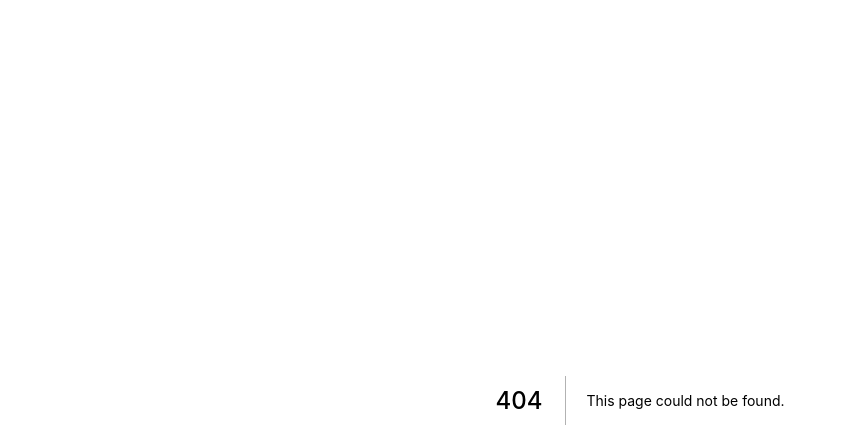
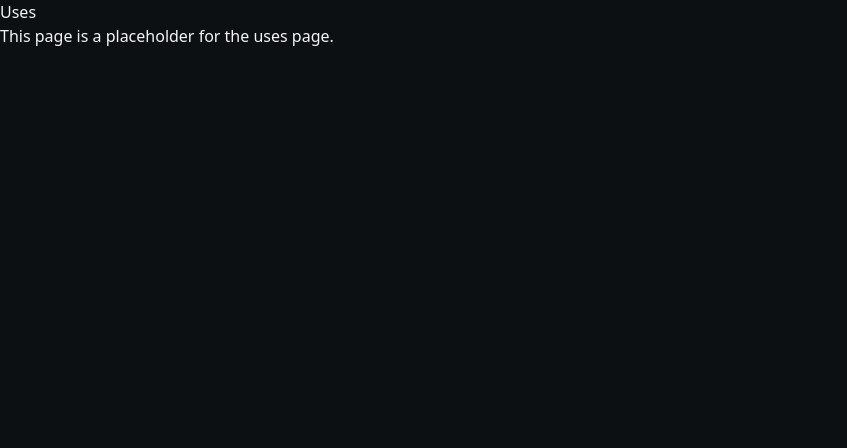
Before and after one commit to strlrd-29/Ouassim.io, a Next.js app: page /uses in a window 1280 px wide. Before the commit this address had no page. Shown: the top 448 px of the page, without its empty margins (0-847 px from the left). Built offline with nearby package versions, Linux system fonts and the light colour scheme.

Commit message:
started working on the uses page

```diff
--- /dev/null
+++ b/src/pages/uses.js
@@ -0,0 +1,8 @@
+export default function usesPage() {
+    return (
+        <div>
+            <h1>Uses</h1>
+            <p>This page is a placeholder for the uses page.</p>
+        </div>
+    )
+}
```
